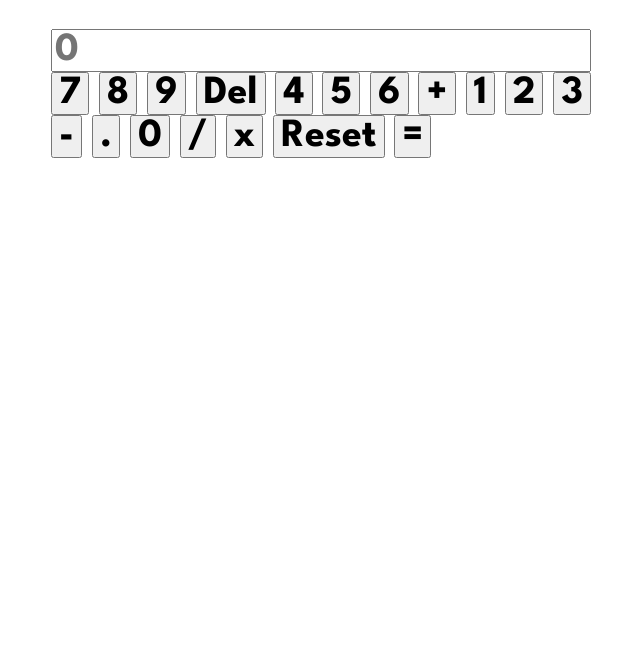
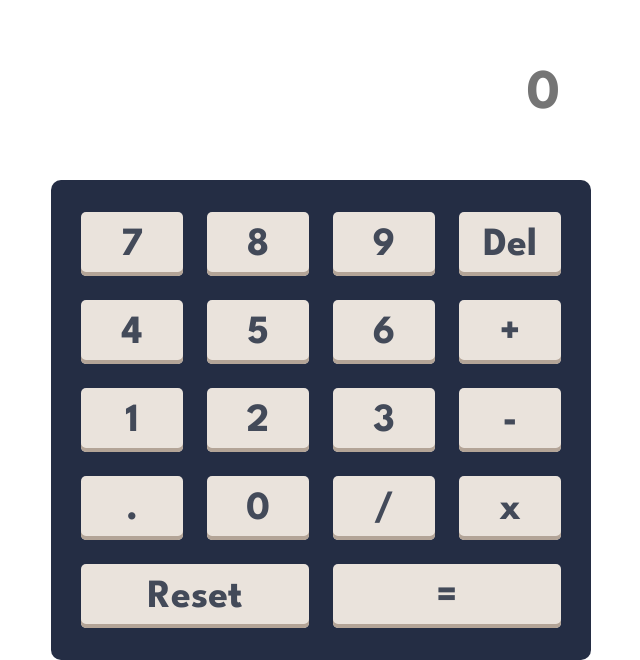
Before and after one commit to Muhammadjewel/calculator-app, a plain HTML site: page index.html in a window 1280 px wide. Shown: the part 141-801 px from the top of the page, without its empty margins (319-959 px from the left). Drawn offline with Linux system fonts and the light colour scheme.

Commit message:
Add initial styles

```diff
--- a/css/styles.css
+++ b/css/styles.css
@@ -37,6 +37,10 @@ img {
   height: auto;
 }
 
+*:focus {
+  outline: 2px dashed #000;
+  outline-offset: 3px;
+}
 
 /* AUTOFILL-STYLES */
 /*input:-webkit-autofill,
@@ -169,6 +173,91 @@ select:-webkit-autofill:focus {
 }
 
 
+/* KEY */
+.key {
+  display: block;
+  padding: 13px 10px 11px;
+  border: 0;
+  border-radius: 5px;
+  background-color: #EAE3DC;
+  color: #434A59;
+  text-align: center;
+  box-shadow: 0px -4px 0px 0px #B3A497 inset;
+}
+
+.key--7 {
+  grid-area: seven;
+}
+
+.key--8 {
+  grid-area: eight;
+}
+
+.key--9 {
+  grid-area: nine;
+}
+
+.key--del {
+  grid-area: del;
+}
+
+.key--4 {
+  grid-area: four;
+}
+
+.key--5 {
+  grid-area: five;
+}
+
+.key--6 {
+  grid-area: six;
+}
+
+.key--add {
+  grid-area: add;
+}
+
+.key--1 {
+  grid-area: one;
+}
+
+.key--2 {
+  grid-area: two;
+}
+
+.key--3 {
+  grid-area: three;
+}
+
+.key--subtract {
+  grid-area: subtract;
+}
+
+.key--decimal {
+  grid-area: decimal;
+}
+
+.key--0 {
+  grid-area: zero;
+}
+
+.key--divide {
+  grid-area: divide;
+}
+
+.key--multiply {
+  grid-area: multiply;
+}
+
+.key--reset {
+  grid-area: reset;
+}
+
+.key--equal {
+  grid-area: equal;
+}
+
+
 /* CALCULATOR */
 .calculator {
   width: 100%;
@@ -190,50 +279,36 @@ select:-webkit-autofill:focus {
 
 
 .calculator__main {
+  display: grid;
+  gap: 24px;
 }
+
 .calculator__input {
   display: block;
   width: 100%;
+  padding: 29px 24px 22px;
+  border: 0;
+  border-radius: 10px;
+  font-size: 2.5rem;
+  letter-spacing: -0.04169rem;
+  text-align: right;
 }
+
 .calculator__keyboard {
-}
-.key {
-}
-.key--7 {
-}
-.key--8 {
-}
-.key--9 {
-}
-.key--del {
-}
-.key--4 {
-}
-.key--5 {
-}
-.key--6 {
-}
-.key--add {
-}
-.key--1 {
-}
-.key--2 {
-}
-.key--3 {
-}
-.key--subtract {
-}
-.key--decimal {
-}
-.key--0 {
-}
-.key--divide {
-}
-.key--multiply {
-}
-.key--reset {
-}
-.key--equal {
+  display: grid;
+  grid-template-columns: repeat(4, 1fr);
+  grid-template-rows: repeat(5, 64px);
+  grid-template-areas:
+    "seven eight nine del"
+    "four five six add"
+    "one two three subtract"
+    "decimal zero divide multiply"
+    "reset reset equal equal";
+  ;
+  gap: 13px;
+  padding: 24px;
+  border-radius: 10px;
+  background-color: #242D44;
 }
 
 
@@ -257,4 +332,15 @@ only screen and (                min-resolution: 2dppx) {
   .calculator__logo {
     margin-bottom: 1px;
   }
+
+  .calculator__input {
+    padding: 40px 32px 36px;
+    font-size: 3.5rem;
+    letter-spacing: -0.05831rem;
+  }
+
+  .calculator__keyboard {
+    gap: 24px;
+    padding: 32px 30px;
+  }
 }
```
